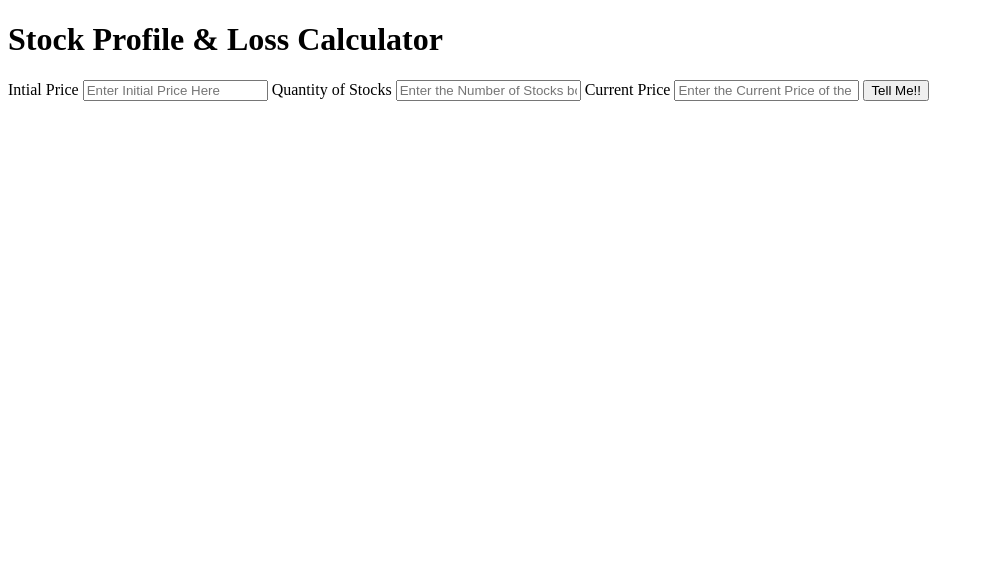
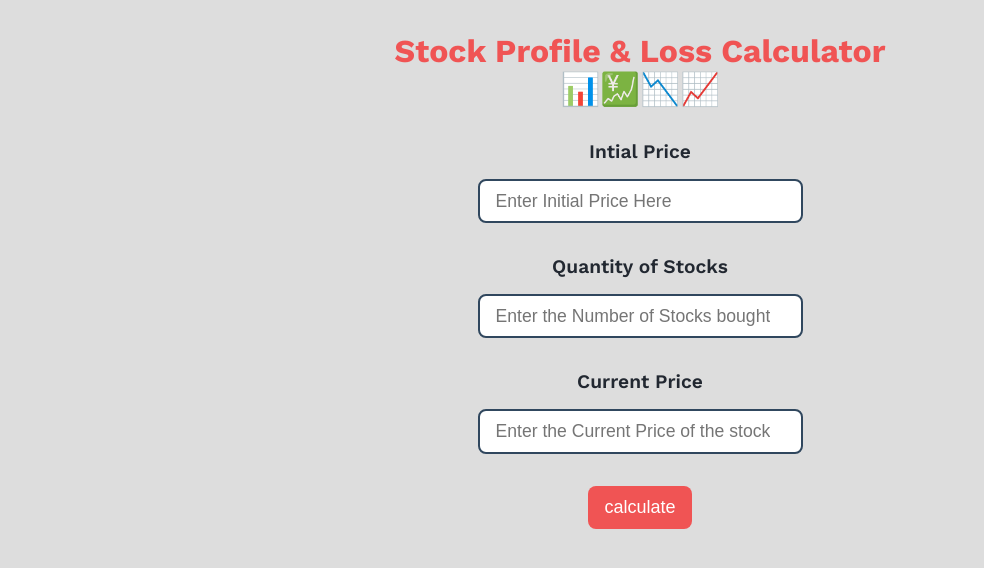
Before and after one commit to pranavpatel08/stock-profit-loss, a plain HTML site: page index.html in a window 1280 px wide. Shown: the whole page, without its empty margins (0-984 px from the left). Drawn offline with nearby package versions, Linux system fonts and the light colour scheme.

Commit message:
feat: scpriting and styling done

```diff
--- a/index.html
+++ b/index.html
@@ -1,45 +1,35 @@
 <!DOCTYPE html>
 <html lang="en">
+
 <head>
     <meta charset="UTF-8" />
     <meta http-equiv="X-UA-Compatible" content="IE=edge" />
     <meta name="viewport" content="width=device-width, initial-scale=1.0" />
     <title>Stocks - Profile/Loss</title>
+    <link rel="stylesheet" href="/style.css" />
 </head>
+
 <body>
     <header>
-      <h1>Stock Profile & Loss Calculator</h1>
+        <h1>Stock Profile & Loss Calculator<br>📊💹📉📈</h1>
     </header>
     <main>
         <label class="input-label" for="initial-price">
             Intial Price
-        <input
-          class="input"
-          type="text"
-          id="initial-price"
-          placeholder="Enter Initial Price Here"
-      /></label>
+            <input class="input" type="number" id="initial-price" placeholder="Enter Initial Price Here" /></label>
         <label class="input-label" for="stocks-quantity">
             Quantity of Stocks
-        <input
-          class="input"
-          type="text"
-          id="stocks-quantity"
-          placeholder="Enter the Number of Stocks bought"
-        />
+            <input class="input" type="number" id="stocks-quantity" placeholder="Enter the Number of Stocks bought" />
         </label>
-      <label class="input-label" for="current-price"
-        >Current Price
-        <input
-          class="input"
-          type="text"
-          id="current-price"
-          placeholder="Enter the Current Price of the stocks"
-      /></label>
+        <label class="input-label" for="current-price">Current Price
+            <input class="input" type="number" id="current-price"
+                placeholder="Enter the Current Price of the stocks" /></label>
 
-      <button id="submit-btn" class="btn-check">Tell Me!!</button>
+        <button id="submit-btn" class="btn-check">calculate</button>
 
-      <div id="output-box" class="output"></div>
+        <p id="output-box" class="output"></p>
     </main>
+    <script src="main.js"></script>
 </body>
+
 </html>
--- /dev/null
+++ b/main.js
@@ -0,0 +1,36 @@
+var initialPrice = document.querySelector("#initial-price");
+var stocksQuantity = document.querySelector("#stocks-quantity");
+var currentPrice = document.querySelector("#current-price");
+var submitBtn = document.querySelector("#submit-btn");
+var outputBox = document.querySelector("#output-box");
+
+submitBtn.addEventListener("click", submitHandler);
+
+function submitHandler() {
+    var ip = initialPrice.value;
+    var qty = stocksQuantity.value;
+    var curr = currentPrice.value;
+    if((ip<=0 || qty<=0 || curr<=0)){
+        outputBox.innerHTML =`Please enter a valid input!`;
+    }
+    else
+     calculateProfitAndLoss(ip, qty, curr);
+}
+
+function calculateProfitAndLoss(initial, quantity, current) {
+    if (initial > current) {
+        var loss = (initial - current) * quantity;
+        var lossPercentage = ((loss / initial) * 100).toFixed(1);
+
+        outputBox.innerHTML =`Oh no!📉📉 <br>
+        You made a loss of ${loss}, yielding ${lossPercentage}% loss.`;
+    } else if (current > initial) {
+        var profit = (current - initial) * quantity;
+        var profitPercentage = ((profit / initial) * 100).toFixed(1);
+
+        outputBox.innerHTML =`Congratulations!! 📈📈<br>
+        You made a profit of ${profit}, yielding ${profitPercentage}% profit.`;
+    } else {
+        outputBox.innerHTML =`You managed to balance your profit and loss :)`;
+    }
+}
--- /dev/null
+++ b/style.css
@@ -0,0 +1,104 @@
+@import url("https://fonts.googleapis.com/css2?family=Work+Sans:ital,wght@0,300;0,400;0,600;0,700;1,400&display=swap");
+
+* {
+  padding: 0;
+  margin: 0;
+  box-sizing: border-box;
+}
+
+:root {
+  --primary-color: #F05454;
+  --secondary-color: #30475E;
+  --backgroud-color: #DDDDDD;
+  --txt-color: #222831;
+}
+
+body {
+  font-family: "Work Sans", sans-serif;
+  text-align: center;
+  background-color: var(--backgroud-color);
+  color: var(--txt-color);
+}
+
+a {
+  text-decoration: none;
+}
+
+li {
+  list-style: none;
+}
+
+/* Header */
+header h1 {
+    color: var(--primary-color);
+  text-align: center;
+  margin: 2rem;
+}
+
+.input-label {
+  display: block;
+  font-size: larger;
+  margin: 2rem 0px;
+  font-weight: 600;
+}
+
+.input {
+  font-size: 1.1rem;
+  display: block;
+  outline: #fff;
+  padding: 0.6rem 1rem;
+  margin: 1rem auto;
+  border: 2px solid var(--secondary-color);
+  border-radius: 0.5rem;
+  width: 100%;
+  max-width: 325px;
+}
+
+.btn-check {
+  background: var(--primary-color);
+  border: none;
+  color: #fff;
+  padding: 0.7rem 1rem;
+  border-radius: 0.5rem;
+  font-size: large;
+  cursor: pointer;
+  outline: #fff;
+  margin: auto;
+  display: block;
+}
+
+.output {
+  font-size: x-large;
+  font-weight: 600;
+  margin: 2rem 0;
+}
+
+/* Footer */
+
+footer {
+  text-align: center;
+  position: absolute;
+  bottom: 0;
+  left: 0;
+  right: 0;
+}
+
+footer p {
+  font-size: large;
+  text-align: center;
+}
+
+.footer-list {
+  margin: 1rem;
+}
+
+a,
+img,
+li {
+  display: inline;
+}
+
+img {
+  width: 40px;
+  padding: 1rem 0.2rem;
+}
```
Lines whose indentation alone changed are shown as unchanged.
